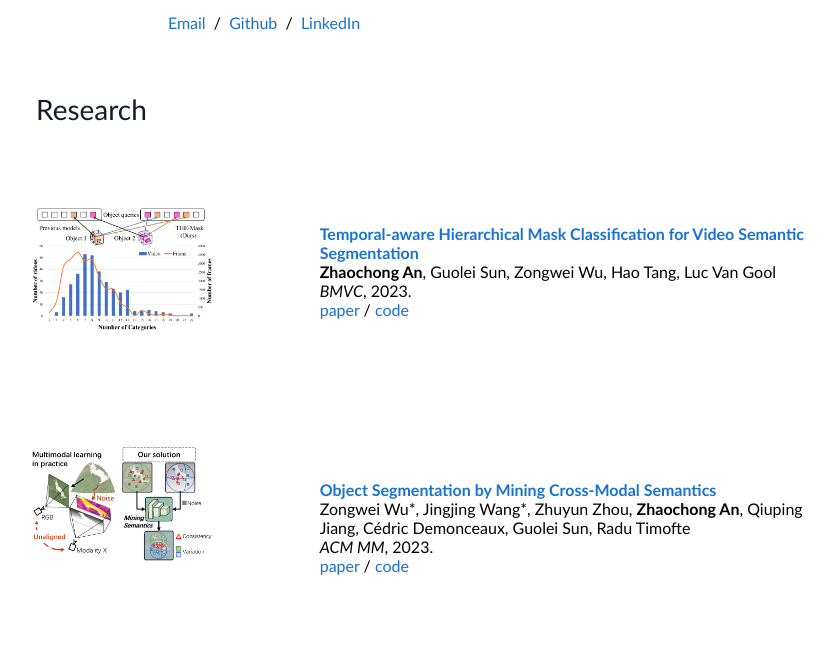
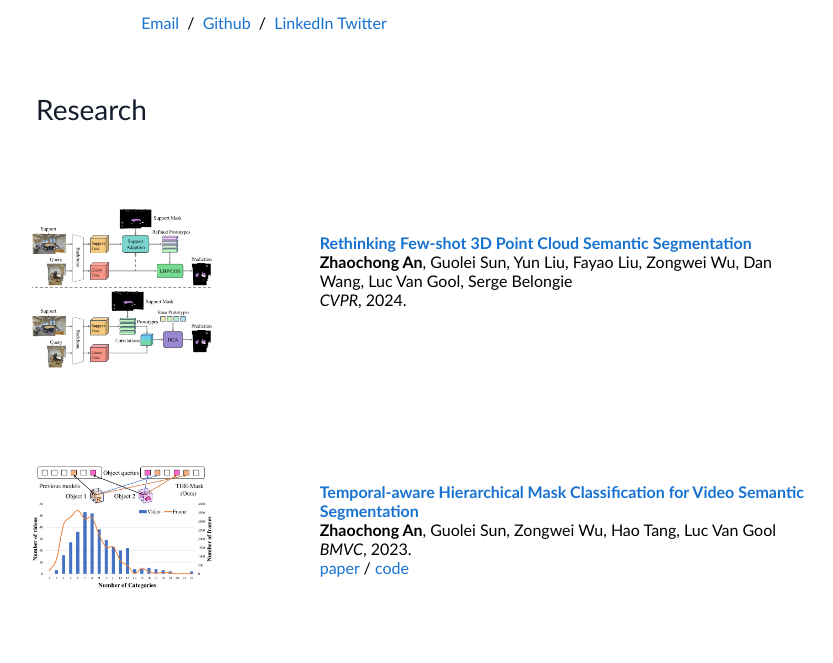
Before and after one commit to ZhaochongAn/ZhaochongAn.github.io, a plain HTML site: page index.html in a window 1280 px wide. Shown: the part 378-1041 px from the top of the page, without its empty margins (228-1061 px from the left). Drawn offline with Linux system fonts and the light colour scheme.

Commit message:
'updatepaper'

```diff
--- a/index.html
+++ b/index.html
@@ -1,13 +1,5 @@
 <!DOCTYPE HTML>
 <html lang="en"><head><meta http-equiv="Content-Type" content="text/html; charset=UTF-8">
-  <!-- Google Tag Manager -->
-  <!-- <script>(function(w,d,s,l,i){w[l]=w[l]||[];w[l].push({'gtm.start':
-    new Date().getTime(),event:'gtm.js'});var f=d.getElementsByTagName(s)[0],
-    j=d.createElement(s),dl=l!='dataLayer'?'&l='+l:'';j.async=true;j.src=
-    'https://www.googletagmanager.com/gtm.js?id='+i+dl;f.parentNode.insertBefore(j,f);
-    })(window,document,'script','dataLayer','GTM-PCJ7FQFG');</script> -->
-    <!-- End Google Tag Manager -->
-  <!-- Google tag (gtag.js) -->
   <script async src="https://www.googletagmanager.com/gtag/js?id=G-LEY5N3W1PQ"></script>
   <script>
     window.dataLayer = window.dataLayer || [];
@@ -28,10 +20,6 @@
 </head>
 
 <body>
-  <!-- Google Tag Manager (noscript) -->
-  <!-- <noscript><iframe src="https://www.googletagmanager.com/ns.html?id=GTM-PCJ7FQFG"
-  height="0" width="0" style="display:none;visibility:hidden"></iframe></noscript> -->
-  <!-- End Google Tag Manager (noscript) -->
   <table style="width:100%;max-width:800px;border:0px;border-spacing:0px;border-collapse:separate;margin-right:auto;margin-left:auto;"><tbody>
     <tr style="padding:0px">
       <td style="padding:0px">
@@ -54,7 +42,7 @@
                 <a href="https://github.com/ZhaochongAn">Github</a> &nbsp/&nbsp
                 <a href="https://www.linkedin.com/in/zhaochong-an-2609b2200/">LinkedIn</a>
                 <!-- <a href="">Google Scholar</a> &nbsp/&nbsp -->
-                <!-- <a href="">Twitter</a> -->
+                <a href="https://twitter.com/ZhaochongAn">Twitter</a>
               </p>
             </td>
             <td style="padding:2.5%;width:40%;max-width:40%">
@@ -74,6 +62,23 @@
 
 
         <table style="width:100%;border:0px;border-spacing:0px;border-collapse:separate;margin-right:auto;margin-left:auto;"><tbody>
+          <tr>
+            <td style="padding:2.5%;width:25%;vertical-align:middle">
+            <br> <br>
+              <div class="one">
+                <img src='images/coseg.png' width="180">
+              </div>
+            </td>
+            <td style="padding:0;width:40%;max-width:40%">
+              <a href="">
+                <papertitle>Rethinking Few-shot 3D Point Cloud Semantic Segmentation</papertitle>
+              </a> <br>
+              <b>Zhaochong An</b>, Guolei Sun, Yun Liu, Fayao Liu, Zongwei Wu, Dan Wang, Luc Van Gool, Serge Belongie <br>
+              <em>CVPR</em>, 2024. <br>
+              <!-- <a href="">paper</a> / <a href="">code</a>  -->
+              <p></p>
+            </td>
+          </tr>
 
           <tr onmouseout="volumetric_stop()" onmouseover="volumetric_start()">
             <td style="padding:2.5%;width:25%;vertical-align:middle">
@@ -91,7 +96,7 @@
                 function volumetric_stop() {
                   document.getElementById('volumetric_image').style.opacity = "0";
                 }
-		volumetric_stop()
+		            volumetric_stop()
               </script>
             </td>
             <td style="padding:0;width:40%;max-width:40%">
@@ -121,7 +126,7 @@
                 function pnf_stop() {
                   document.getElementById('pnf_image').style.opacity = "0";
                 }
-		pnf_stop()
+		            pnf_stop()
               </script>
             </td>
             <td style="padding:0;width:40%;max-width:40%">
@@ -154,7 +159,7 @@
                 function disctokens_stop() {
                   document.getElementById('disctokens_image').style.opacity = "0";
                 }
-		disctokens_stop()
+		            disctokens_stop()
               </script>
             </td>
             <td style="padding:0;width:40%;max-width:40%">
```
Also changed, not shown: images/coseg.png (added).
